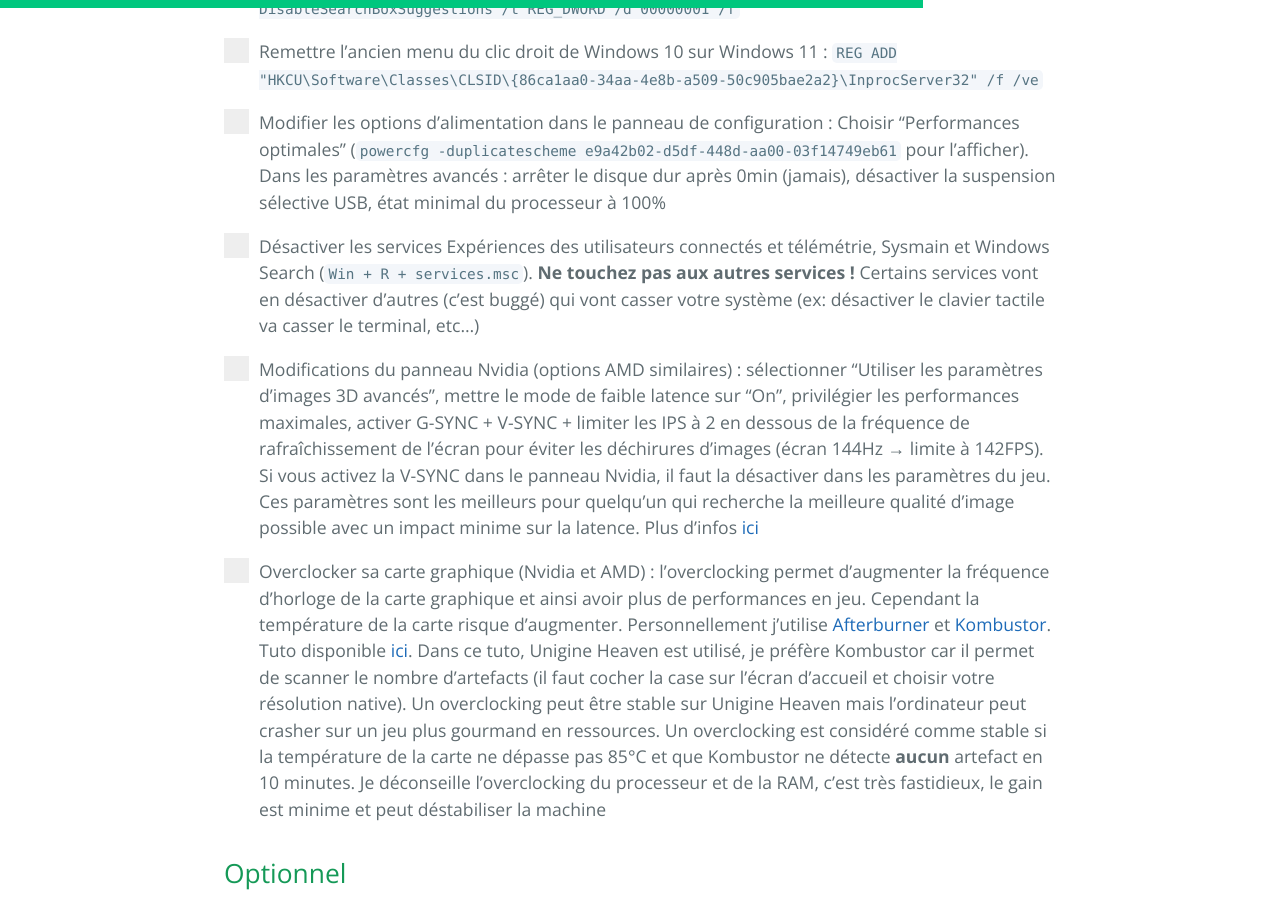
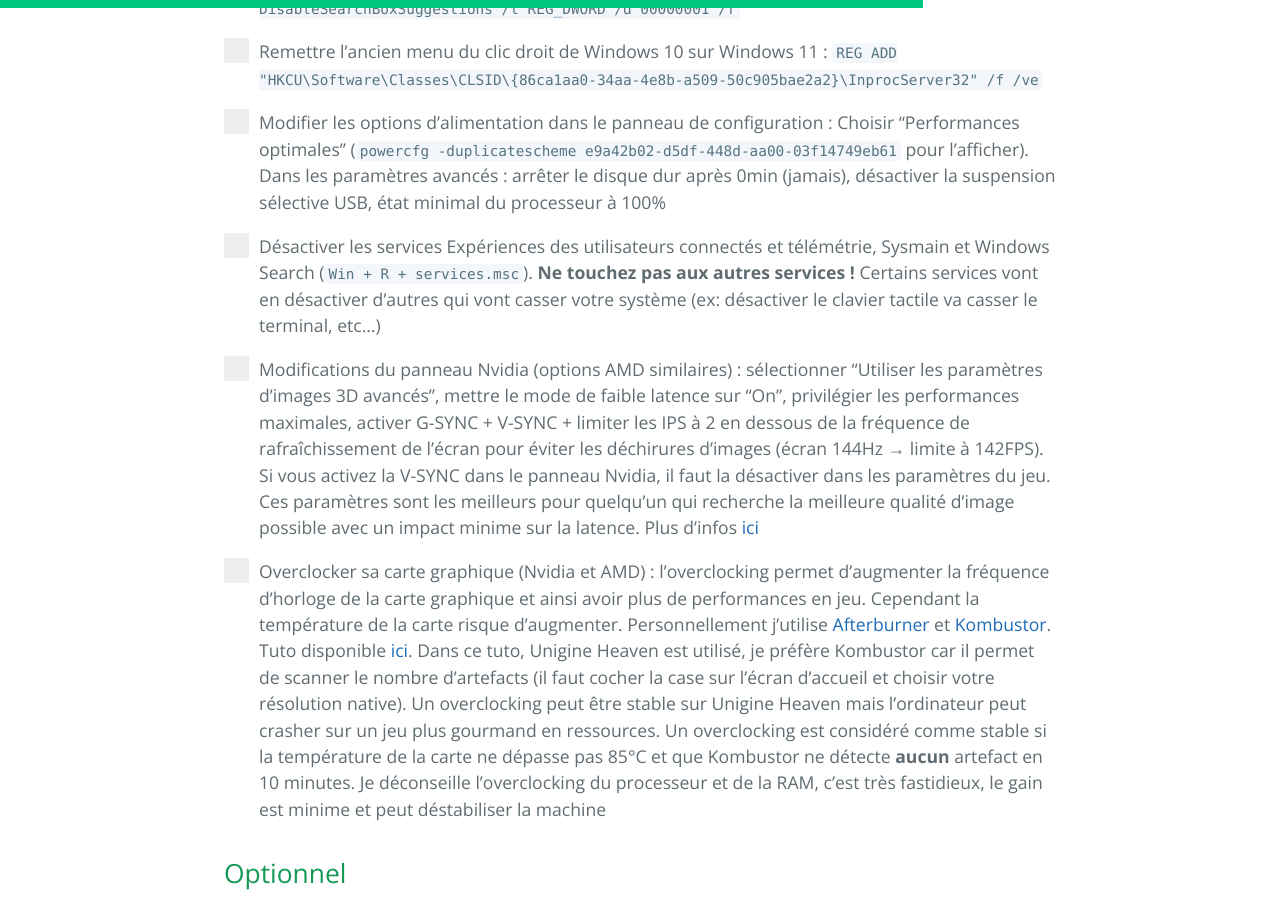
Before and after one commit to PouletEnSlip/pouletenslip.github.io, a Jekyll site: the page built from pages/opti/index.md, in a window 1280 px wide and 900 px high, scrolled down 2114 px. Built offline with Jekyll 4.4.1, drawn with Linux system fonts in a browser that asks for light colours; comment, search, counter and statistics services are not loaded; our own code applies the rules of GitHub Pages for plain Markdown files.

Commit message:
Update index.md

```diff
--- a/pages/opti/index.md
+++ b/pages/opti/index.md
@@ -73,7 +73,7 @@ e9a42b02-d5df-448d-aa00-03f14749eb61` pour l’afficher). Dans les paramètres a
 <input type="checkbox">
 <span class="checkmark"></span>
 
-<label class="container">Désactiver les services Expériences des utilisateurs connectés et télémétrie, Sysmain et Windows Search (`Win + R + services.msc`). **Ne touchez pas aux autres services !** Certains services vont en désactiver d'autres (c'est buggé) qui vont casser votre système (ex: désactiver le clavier tactile va casser le terminal, etc...)
+<label class="container">Désactiver les services Expériences des utilisateurs connectés et télémétrie, Sysmain et Windows Search (`Win + R + services.msc`). **Ne touchez pas aux autres services !** Certains services vont en désactiver d'autres qui vont casser votre système (ex: désactiver le clavier tactile va casser le terminal, etc...)
 <input type="checkbox">
 <span class="checkmark"></span>
 
```
